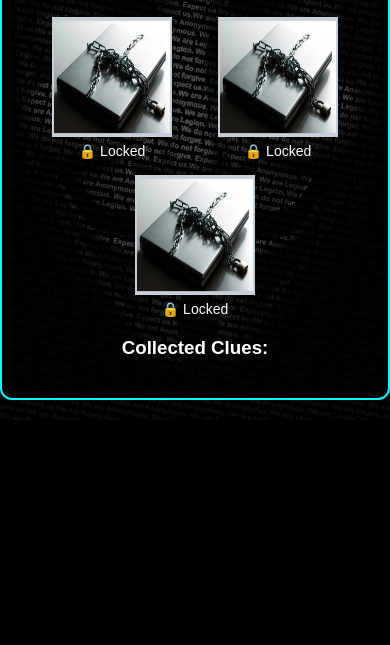
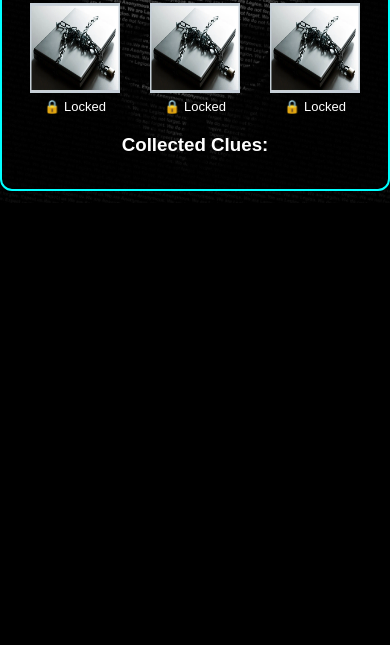
Before and after one commit to bmccarter1966/CyberEscapeGame, a plain HTML site: page index.html in a window 390 px wide. Shown: the part 199-844 px from the top of the page. Drawn offline with Linux system fonts and the light colour scheme.

Commit message:
Update style.css

```diff
--- a/style.css
+++ b/style.css
@@ -1,29 +1,49 @@
+/* =========================
+   GLOBAL / IFRAME SAFETY
+   ========================= */
+
+* {
+  box-sizing: border-box;
+}
+
+html, body {
+  width: 100%;
+  margin: 0;
+  padding: 0;
+  overflow-x: hidden; /* Prevent right-side cut-off in iframes */
+}
+
 body {
   font-family: Arial, sans-serif;
-  background: #000 url("assets/hacker-bg.jpg") no-repeat center center/cover;
+  background: #000 url("assets/hacker-bg.jpg") no-repeat center center / cover;
   color: #fff;
   text-align: center;
-  margin: 0;
-  overflow-x: hidden; /* CRITICAL for iframe */
 }
 
+/* =========================
+   MAIN GAME CONTAINER
+   ========================= */
+
 #game {
-  background: rgba(0,0,0,0.7);
-  margin: 20px auto;
+  background: rgba(0, 0, 0, 0.7);
+  margin: 16px auto;
   padding: 20px;
   border: 2px solid #0ff;
   border-radius: 12px;
 
   width: 100%;
-  max-width: 820px;   /* narrowed from 900 */
-  box-sizing: border-box;
+  max-width: 820px; /* Narrowed for SharePoint embeds */
 }
+
+/* =========================
+   ROOM / LAPTOP LAYOUT
+   ========================= */
 
 #room {
   display: flex;
-  justify-content: space-evenly; /* avoids edge overflow */
+  justify-content: space-evenly;
   align-items: center;
-  flex-wrap: wrap;               /* allows wrapping */
+  flex-wrap: wrap;        /* Allows wrapping in narrow iframes */
   gap: 16px;
   margin: 20px 0;
 }
@@ -37,7 +57,7 @@
 }
 
 .laptop img {
-  width: 120px;                  /* reduced from 150 */
+  width: 120px;
   height: 120px;
   max-width: 100%;
   transition: transform 0.6s;
@@ -57,14 +77,17 @@
   font-size: 14px;
 }
 
+/* =========================
+   QUESTION / UI ELEMENTS
+   ========================= */
+
 #questionBox {
   margin: 20px auto;
   padding: 20px;
   border: 2px solid #0ff;
   border-radius: 10px;
-  background: rgba(20,20,20,0.9);
+  background: rgba(20, 20, 20, 0.9);
   max-width: 100%;
-  box-sizing: border-box;
 }
 
 button {
@@ -87,6 +110,10 @@
   display: none;
 }
 
+/* =========================
+   CLUES
+   ========================= */
+
 #clues {
   margin-top: 20px;
 }
@@ -94,7 +121,46 @@
 #clueList {
   display: flex;
   justify-content: center;
-  flex-wrap: wrap;   /* prevents overflow */
+  flex-wrap: wrap; /* Prevents horizontal overflow */
   gap: 10px;
   font-size: 20px;
 }
+
+/* =========================
+   MOBILE & NARROW IFRAME
+   ========================= */
+
+@media (max-width: 768px) {
+  #game {
+    padding: 16px;
+    margin: 12px auto;
+  }
+
+  .laptop img {
+    width: 100px;
+    height: 100px;
+  }
+
+  button {
+    padding: 10px 14px;
+  }
+}
+
+@media (max-width: 480px) {
+  #game {
+    padding: 14px;
+  }
+
+  .laptop img {
+    width: 90px;
+    height: 90px;
+  }
+
+  .status {
+    font-size: 13px;
+  }
+
+  #clueList {
+    font-size: 18px;
+  }
+}
```
